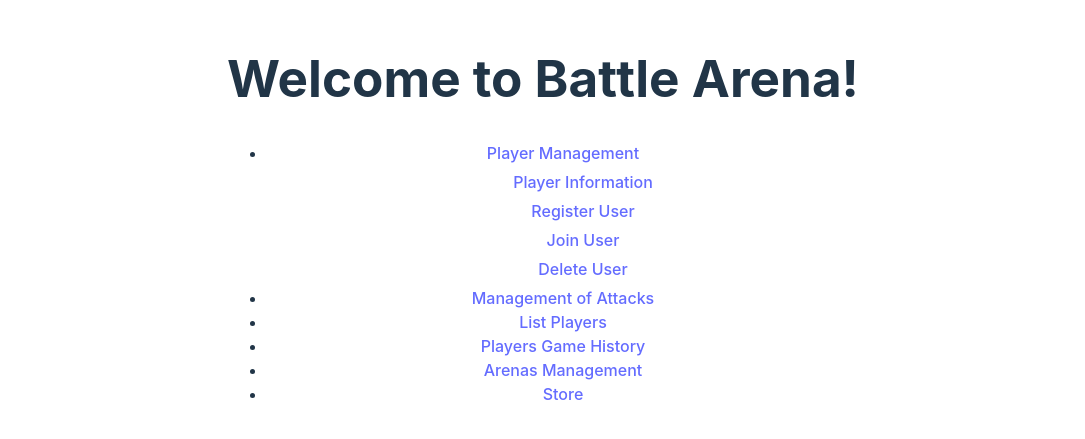
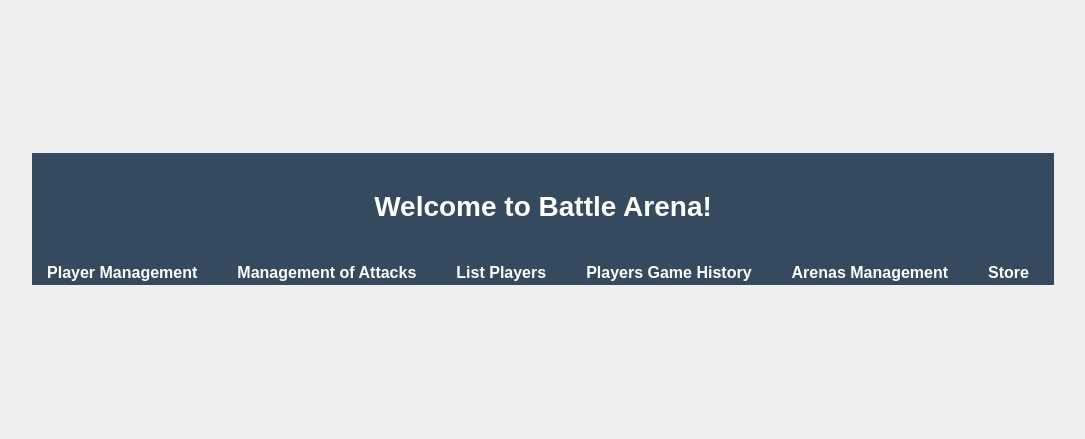
Before and after one commit to juangnnz/webprojects1, a Vue app: page /store in a window 1280 px wide. Shown: the part 181-620 px from the top of the page, without its empty margins (97-1182 px from the left). Built offline with nearby package versions, Linux system fonts and the light colour scheme.

Commit message:
changing appearance

```diff
--- a/src/App.vue
+++ b/src/App.vue
@@ -28,3 +28,73 @@
     <router-view></router-view>
   </div>
 </template>
+
+
+<style>
+
+  body {
+    font-family: Arial, sans-serif;
+    background-color: #f0f0f0;
+    margin: 0;
+    padding: 0;
+  }
+
+  header {
+    background-color: #354a5e;
+    color: #fff;
+    text-align: center;
+    padding: 20px 0;
+  }
+
+  h1 {
+    font-size: 28px;
+  }
+
+  nav ul {
+    list-style: none;
+    padding: 0;
+    background-color: #354a5e;
+    margin: 0;
+  }
+
+  nav li {
+    display: inline;
+    margin-right: 10px;
+  }
+
+  nav a {
+    text-decoration: none;
+    color: #fff;
+    font-weight: bold;
+    padding: 10px 15px;
+  }
+
+  nav .submenu {
+    display: none;
+    position: absolute;
+    background-color: #354a5e;
+  }
+
+  nav .submenu li {
+    display: block;
+  }
+
+  nav .submenu a {
+    padding: 10px 20px;
+  }
+
+  nav li:hover .submenu {
+    display: block;
+  }
+
+  .submenu li:hover a {
+    background-color: #2e3e4f;
+  }
+
+  router-view {
+    margin: 20px;
+    background-color: #fff;
+    padding: 20px;
+    box-shadow: 0 0 10px rgba(0, 0, 0, 0.1);
+  }
+</style>
```
